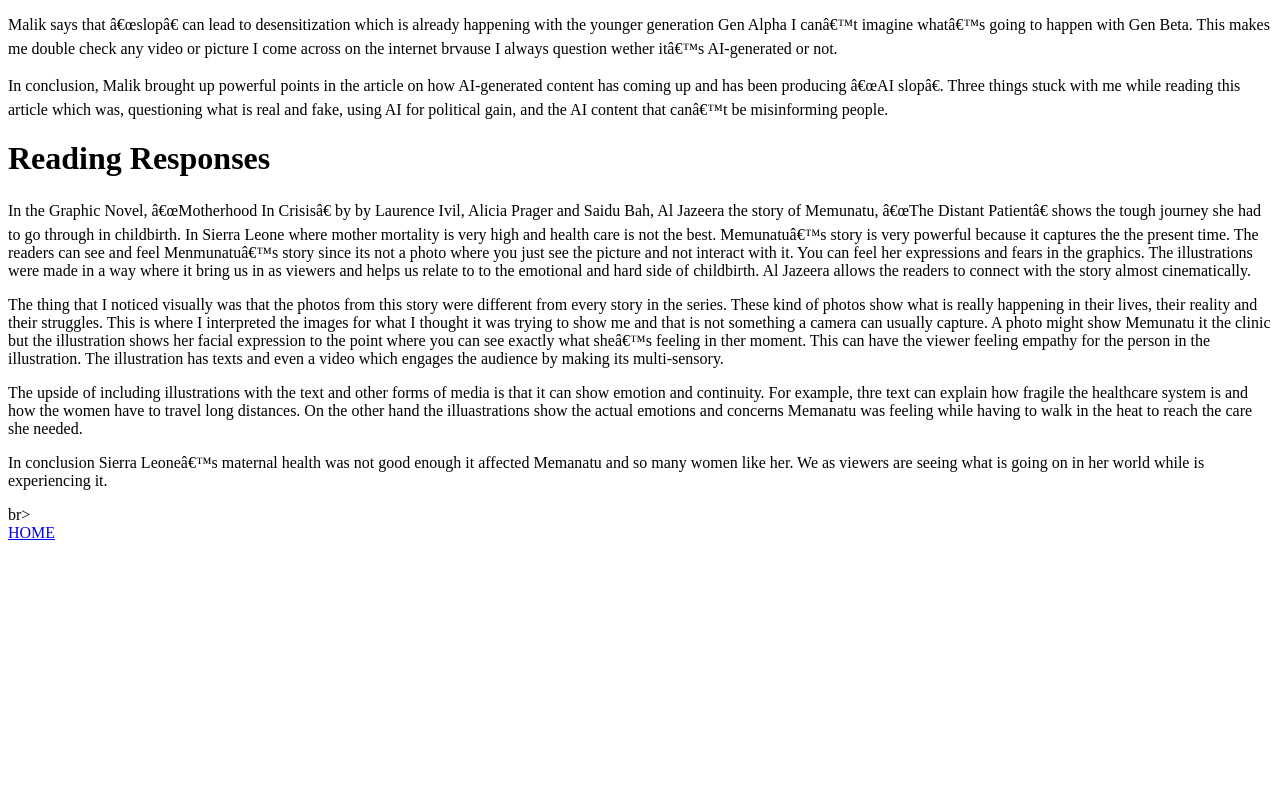
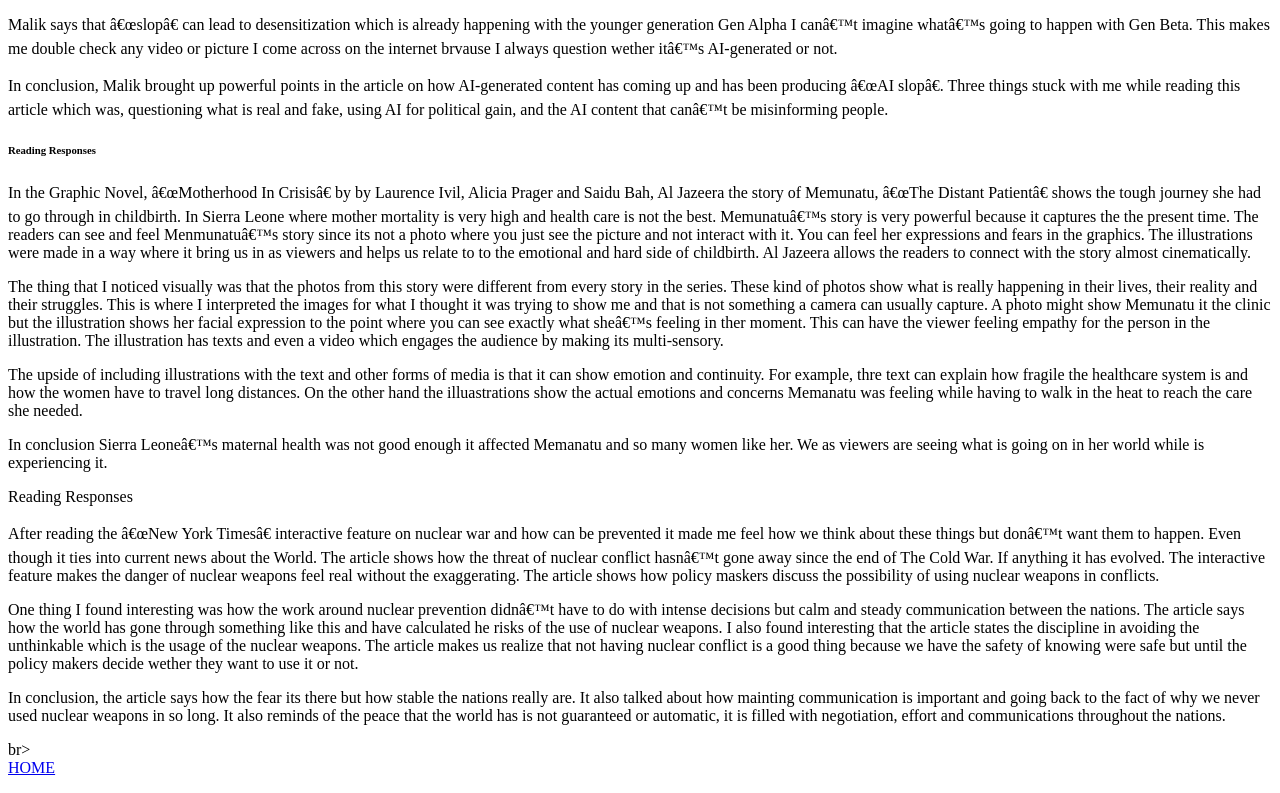
Before and after one commit to anaduran84/Anawebsite, a plain HTML site: page readings.html in a window 1280 px wide. Shown: the part 1092-1885 px from the top of the page. Before the commit the page ends 1650 px from the top, so only its background shows below. Drawn offline with Linux system fonts and the light colour scheme.

Commit message:
Update readings.html

```diff
--- a/readings.html
+++ b/readings.html
@@ -27,11 +27,16 @@
 <p>Malik says that “slop” can lead to desensitization which is already happening with the younger generation Gen Alpha I can’t imagine what’s going to happen with Gen Beta. This makes me double check any video or picture I come across on the internet brvause I always question wether it’s AI-generated or not. </p>
 <p>In conclusion, Malik brought up powerful points in the article on how AI-generated content has coming up and has been producing “AI slop”. Three things stuck with me while reading this article which was, questioning what is real and fake, using AI for political gain, and the AI content that can’t be misinforming people. </p>
 
- <h1>Reading Responses</h1>
+ <h6>Reading Responses</h6>
 <p>In the Graphic Novel, “Motherhood In Crisis” by by Laurence Ivil, Alicia Prager and Saidu Bah, Al Jazeera the story of Memunatu, “The Distant Patient” shows the tough journey she had to go through in childbirth. In Sierra Leone where mother mortality is very high and health care is not the best. Memunatu’s story is very powerful because it captures the the present time. The readers can see and feel Menmunatu’s story since its not a photo where you just see the picture and not interact with it. You can feel her expressions and fears in the graphics. The illustrations were made in a way where it bring us in as viewers and helps us relate to to the emotional and hard side of childbirth. Al Jazeera allows the readers to connect with the story almost cinematically.  <p>
 <p>The thing that I noticed visually was that the photos from this story were different from every story in the series. These kind of photos show what is really happening in their lives, their reality and their struggles. This is where I interpreted the images for what I thought it was trying to show me and that is not something a camera can usually capture. A photo might show Memunatu it the clinic but the illustration shows her facial expression to the point where you can see exactly what she’s feeling in ther moment. This can have the viewer feeling empathy for the person in the illustration. The illustration has texts and even a video which engages the audience by making its multi-sensory.  <p>
 <p>The upside of including illustrations with the text and other forms of media is that it can show emotion and continuity. For example, thre text can explain how fragile the healthcare system is and how the women have to travel long distances. On the other hand the illuastrations show the actual emotions and concerns Memanatu was feeling while having to walk in the heat to reach the care she needed.  <p>
-<p>In conclusion Sierra Leone’s maternal health was not good enough it affected Memanatu and so many women like her. We as viewers are seeing what is going on in her world while is experiencing it.  <p>
+<p>In conclusion Sierra Leone’s maternal health was not good enough it affected Memanatu and so many women like her. We as viewers are seeing what is going on in her world while is experiencing it.<p>
+
+  <h9>Reading Responses</h9>
+ <p>After reading the “New York Times” interactive feature on nuclear war and how can be prevented it made me feel how we think about these things but don’t want them to happen. Even though it ties into current news about the World. The article shows how the threat of nuclear conflict hasn’t gone away since the end of The Cold War. If anything it has evolved. The interactive feature makes the danger of nuclear weapons feel real without the exaggerating. The article shows how policy maskers discuss the possibility of using nuclear weapons in conflicts.  <p>
+ <p>One thing I found interesting was how the work around nuclear prevention didn’t have to do with intense decisions but calm and steady communication between the nations. The article says how the world has gone through something like this and have calculated he risks of the use of nuclear weapons. I also found interesting that the article states the discipline in avoiding the unthinkable which is the usage of the nuclear weapons. The article makes us realize that not having nuclear conflict is a good thing because we have the safety of knowing were safe but until the policy makers decide wether they want to use it or not.  <p>
+ <p>In conclusion, the article says how the fear its there but how stable the nations really are. It also talked about how mainting communication is important and going back to the fact of why we never used nuclear weapons in so long. It also reminds of the peace that the world has is not guaranteed or automatic, it is filled with negotiation, effort and communications throughout the nations.  <p>
 br><br>
 <a href="index.html">HOME</a>
 </body>
```
